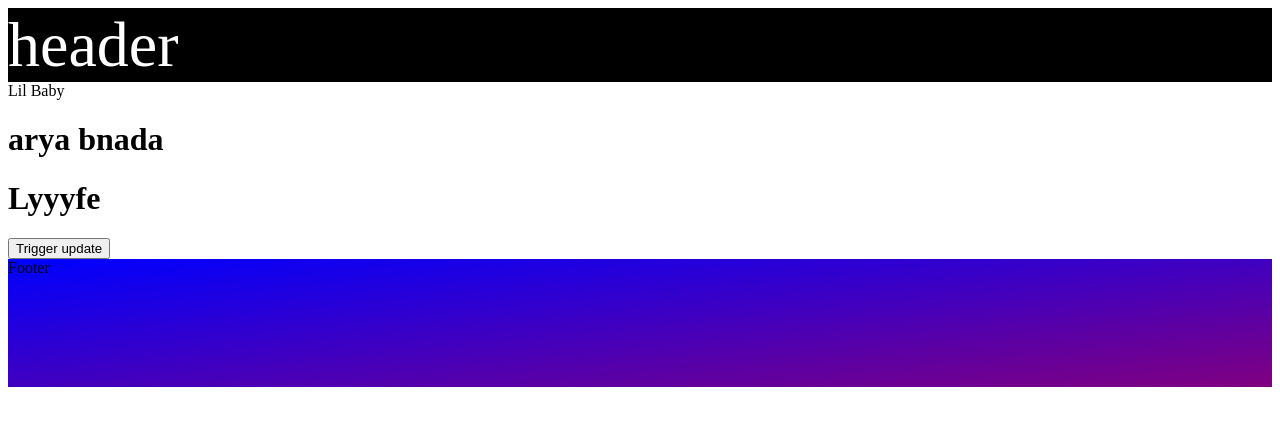
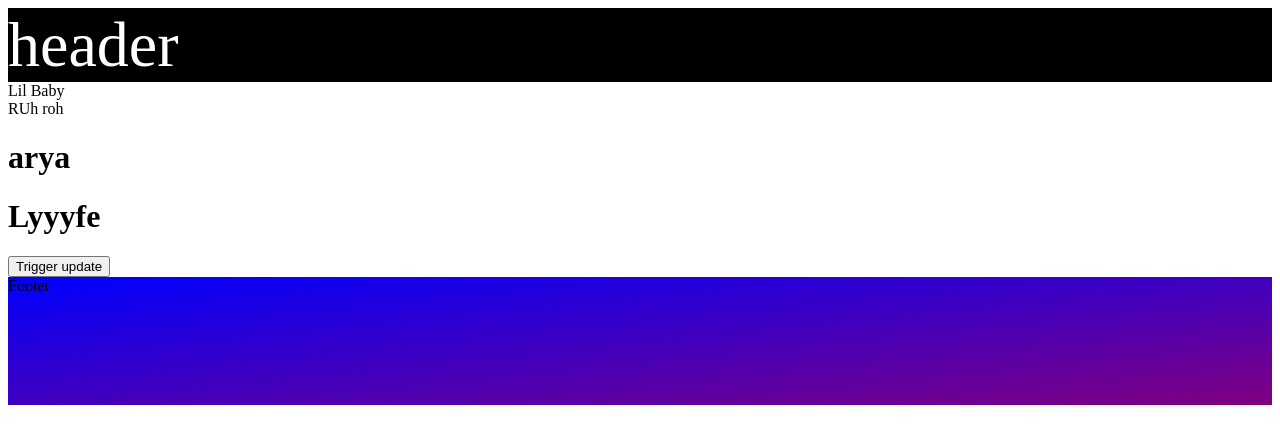
Before and after one commit to stevenleelawson/comp-project-vue, a Vue app: page / in a window 1280 px wide. Shown: the top 444 px of the page. Built offline with nearby package versions, Linux system fonts and the light colour scheme.

Commit message:
declaring custom directive locally

```diff
--- a/src/App.vue
+++ b/src/App.vue
@@ -3,7 +3,8 @@
 	<app-header></app-header>
 	<div class="container">
 		<div v-awesome="'Lil Baby'"></div>
-		<h1>arya bnada</h1>
+		<div v-user-lastname="'RUh roh'"></div>
+		<h1>arya</h1>
 		<compLife></compLife>
 	</div>
 	<app-footer></app-footer>
@@ -15,6 +16,20 @@ import compLife from './components/Life';
 import appFooter from './components/header-footer/Footer.vue'
 
 export default {
+	data() {
+		return {
+			lastName: 'Lawson'
+		}
+	},
+	// HOW TO DECLARE A CUSTOM DIRECTIVE LOCALLY IN THE COMPONENT
+	directives: {
+		'user-lastname': {
+			// NOTE YOU CAN USE LIFECYCLE HOOKS in Custom Directives
+			beforeMount(el, binding) {
+				el.innerHTML = binding.value
+			}
+		}
+	},
 	components: {
 		compLife,
 		appFooter
```
